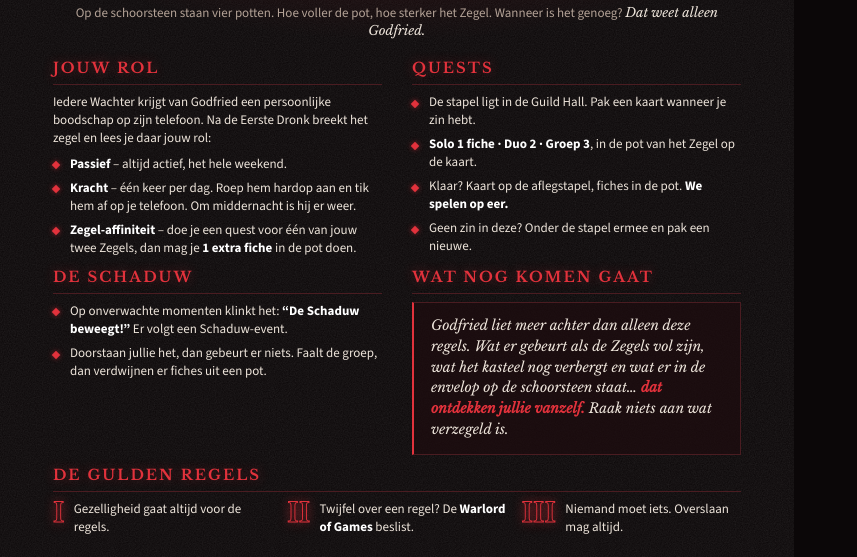
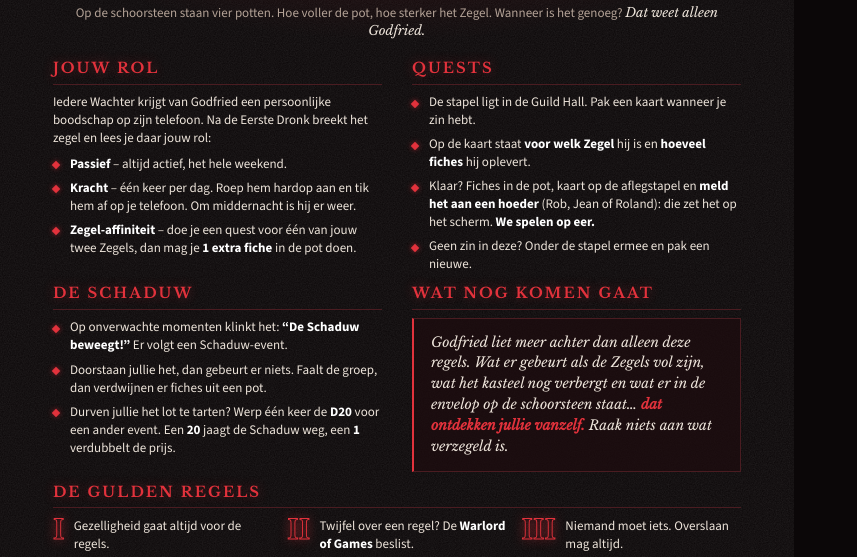
Before and after one commit to RoloFolo/kronieken-vergeten-weekend, a plain HTML site: page print/regelboek.html in a window 1280 px wide. Shown: the part 252-809 px from the top of the page, without its empty margins (0-857 px from the left). Drawn offline with nearby package versions, Linux system fonts and the light colour scheme.

Commit message:
Rulebook: quest cards show their seal and fiches, report a finished quest to a keeper of the Hall, the D20 to tempt fate; scripts/pdf.mjs prints any print/*.html to PDF
Co-Authored-By: Claude Opus 5.5 <noreply@anthropic.com>

```diff
--- a/print/regelboek.html
+++ b/print/regelboek.html
@@ -162,8 +162,8 @@ li::before {
         <h2>Quests</h2>
         <ul>
           <li>De stapel ligt in de Guild Hall. Pak een kaart wanneer je zin hebt.</li>
-          <li><b>Solo 1 fiche · Duo 2 · Groep 3</b>, in de pot van het Zegel op de kaart.</li>
-          <li>Klaar? Kaart op de aflegstapel, fiches in de pot. <b>We spelen op eer.</b></li>
+          <li>Op de kaart staat <b>voor welk Zegel</b> hij is en <b>hoeveel fiches</b> hij oplevert.</li>
+          <li>Klaar? Fiches in de pot, kaart op de aflegstapel en <b>meld het aan een hoeder</b> (Rob, Jean of Roland): die zet het op het scherm. <b>We spelen op eer.</b></li>
           <li>Geen zin in deze? Onder de stapel ermee en pak een nieuwe.</li>
         </ul>
       </section>
@@ -173,6 +173,7 @@ li::before {
         <ul>
           <li>Op onverwachte momenten klinkt het: <b>“De Schaduw beweegt!”</b> Er volgt een Schaduw-event.</li>
           <li>Doorstaan jullie het, dan gebeurt er niets. Faalt de groep, dan verdwijnen er fiches uit een pot.</li>
+          <li>Durven jullie het lot te tarten? Werp één keer de <b>D20</b> voor een ander event. Een <b>20</b> jaagt de Schaduw weg, een <b>1</b> verdubbelt de prijs.</li>
         </ul>
       </section>
 
```
Also changed, not shown: scripts/pdf.mjs (added, +13 -0 lines).
